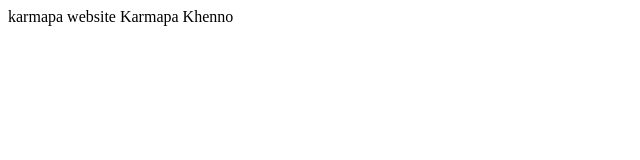
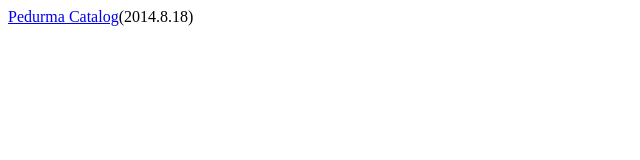
Before and after one commit to karmapa/karmapa.github.io, a plain HTML site: page index.html in a window 1280 px wide. Shown: the whole page, without its empty margins (0-640 px from the left). Drawn offline with Linux system fonts and the light colour scheme.

Commit message:
add link

```diff
--- a/index.html
+++ b/index.html
@@ -1,3 +1,2 @@
 <html>
-karmapa website
-Karmapa Khenno
+<a href="pedurma_catalog">Pedurma Catalog</a>(2014.8.18)
```
